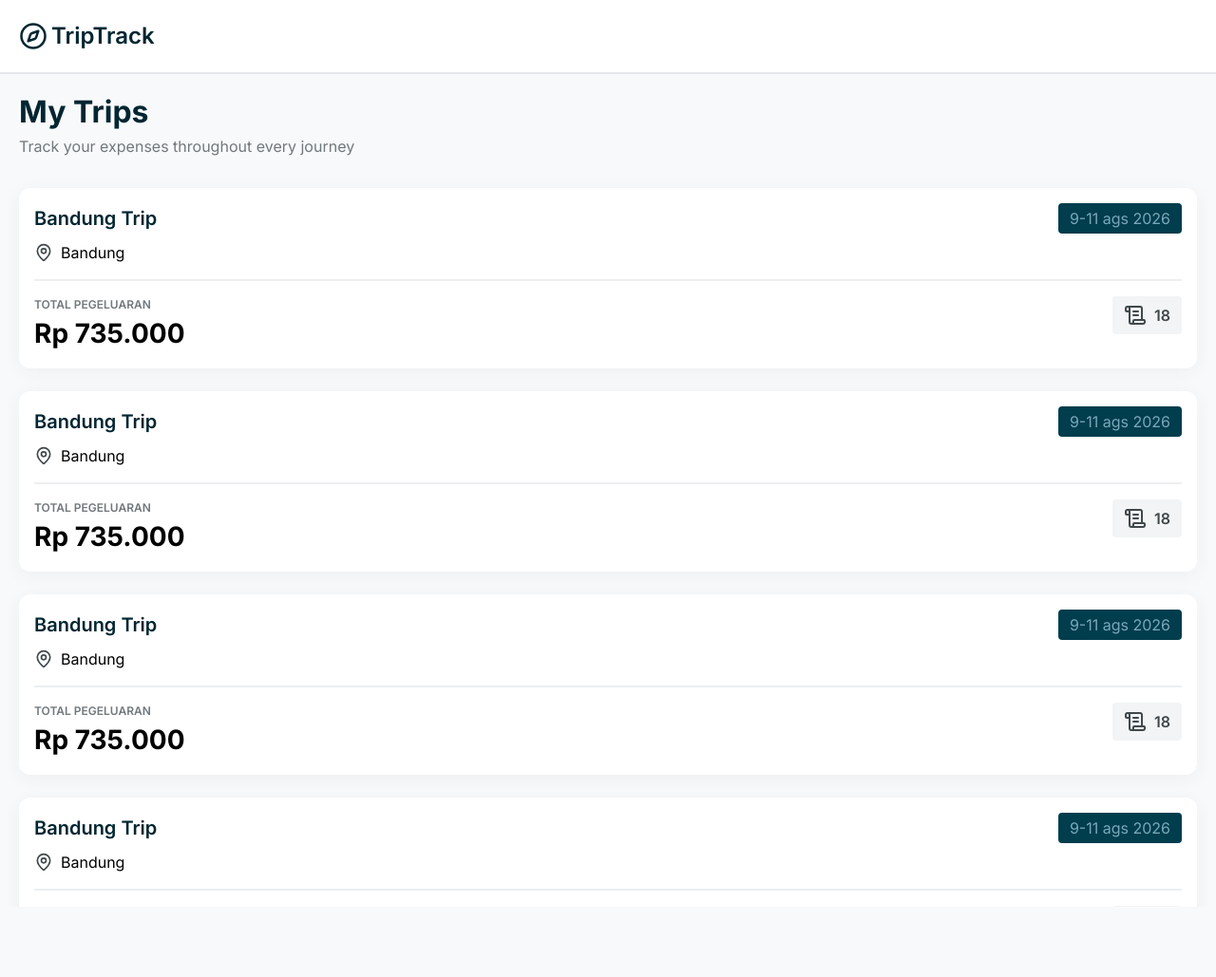
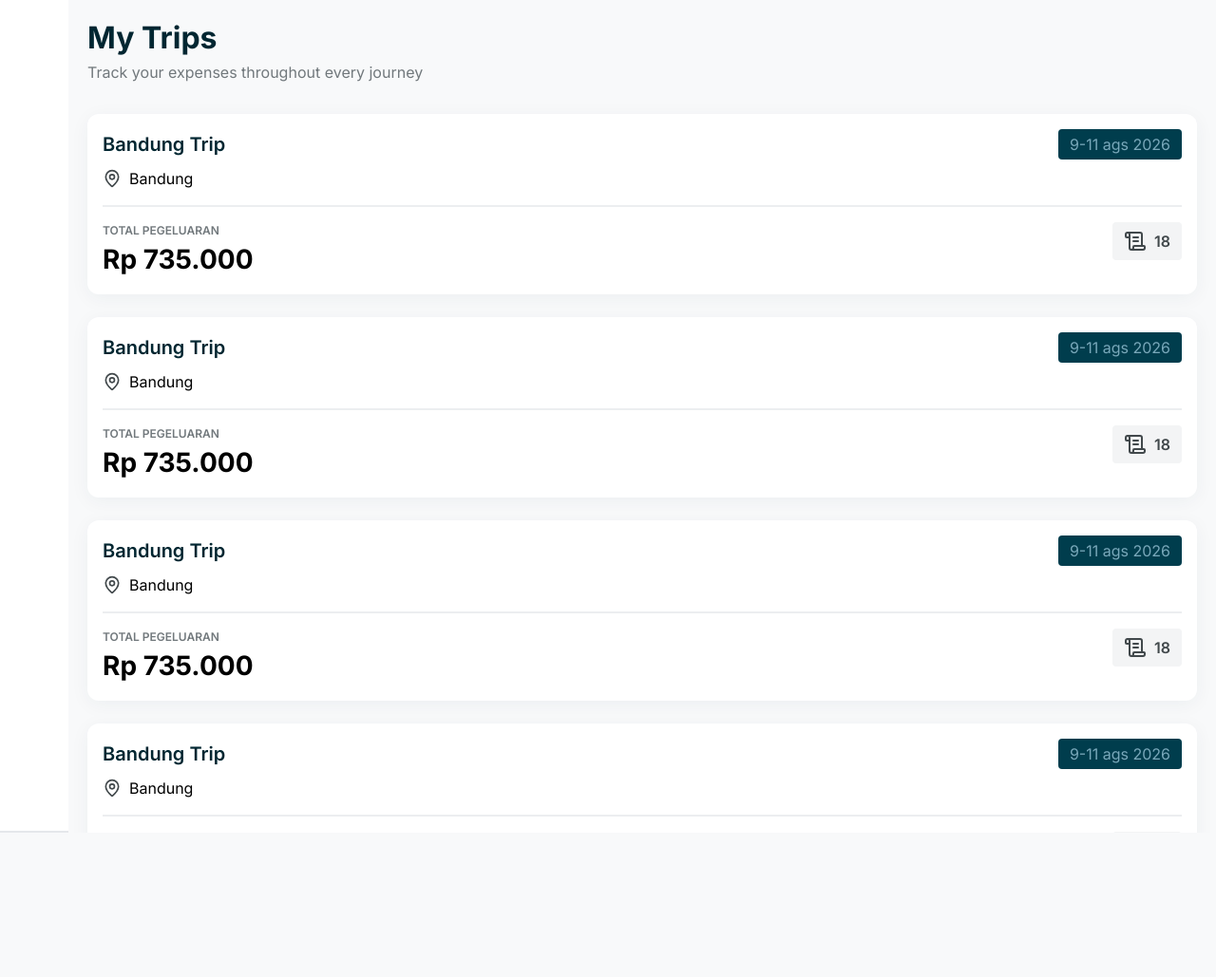
Before and after one commit to Zackyinnova/Tracking-Expense-Trip, a Python web app: template Templates/index.html in a window 1280 px wide. Shown: the top 1029 px of the page at 95% size. Run offline with Jinja, Linux system fonts and the light colour scheme; the template is opened without the code that fills it, so the values that code supplies are empty; some libraries are stand-ins or nearby versions.

Commit message:
feat: add sidebar for deskop

```diff
--- a/Templates/index.html
+++ b/Templates/index.html
@@ -14,8 +14,10 @@
 
     <script src="https://unpkg.com/lucide@latest"></script>
 </head>
-<body class="bg-[#F8F9FA]">
-    <header class="sticky top-0 w-full px-5 py-5 bg-white border-b-2 ">
+<body class="bg-[#F8F9FA] flex flex-col md:flex-row">
+    <header class="sticky top-0  px-5 py-5 bg-white border-b-2 ">
+            <!--For Mobile-->
+            <section class="md:hidden">
                 <!--Left Navbar-->
                 <div class="flex flex-row items-center gap-1">
 
@@ -32,9 +34,17 @@
                 <div class="">
 
                 </div>
+            </section>
+
+            <!--For Deskop-->
+            <section>
+                <div class="p-4 flex flex-col">
+
+                </div>
+            </section>
     </header>
 
-    <main>
+    <main class="w-full">
         <!--Header main-->
         <section>
             <div class="px-5 py-4">
```
Lines whose indentation alone changed are shown as unchanged.
